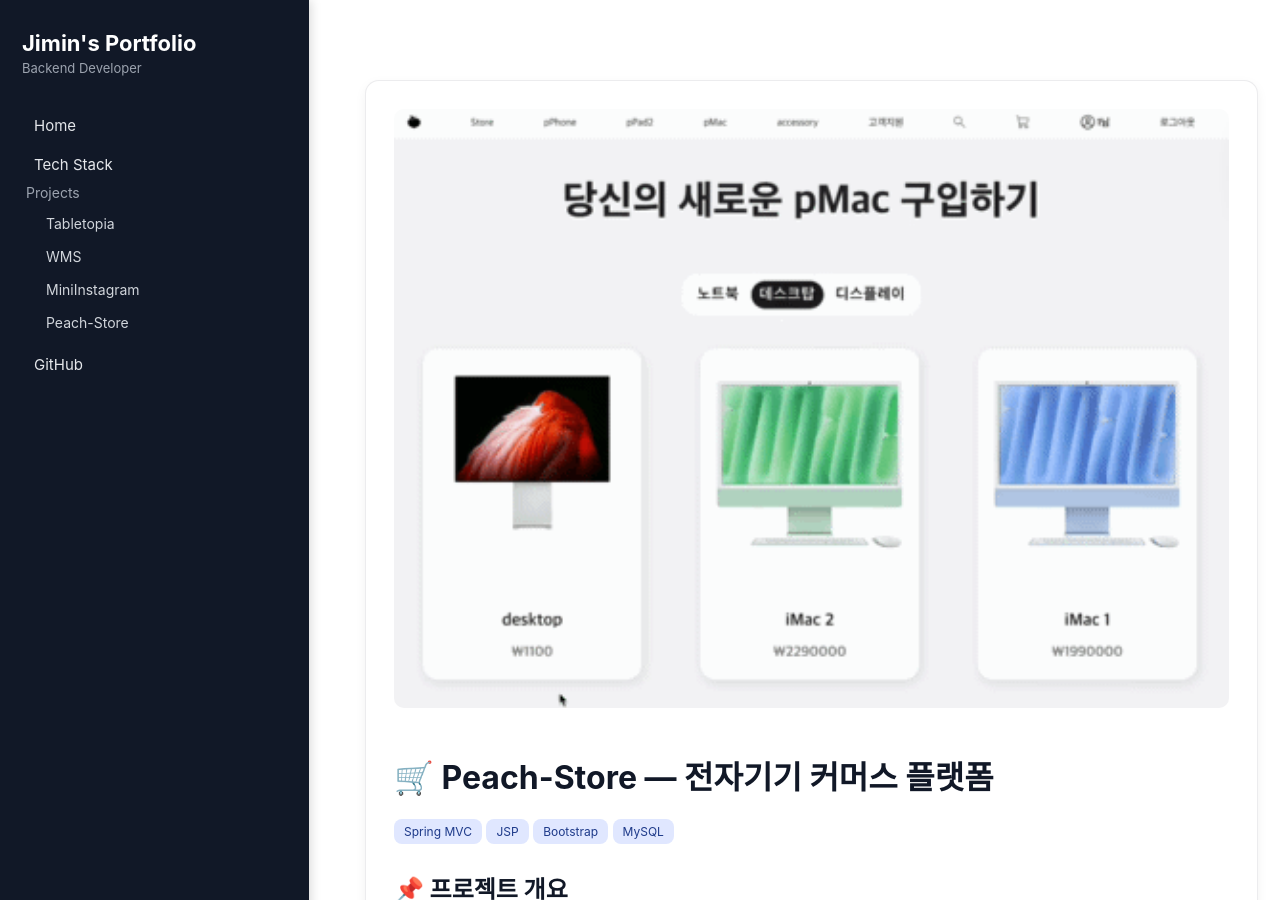
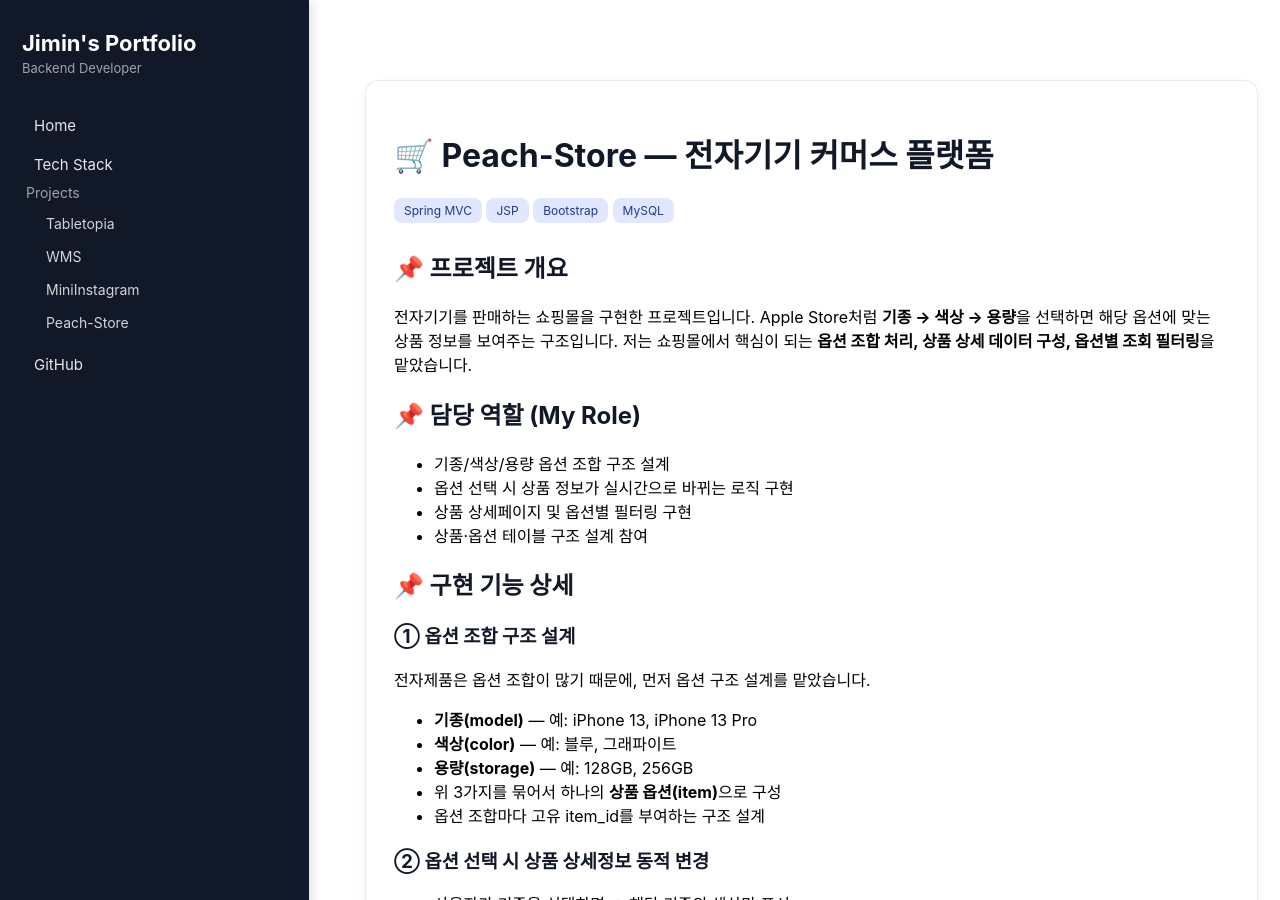
Before and after one commit to Shypanda0119/shypanda0119.github.io, a Jekyll site: the page built from projects/peachstore.html, in a window 1280 px wide and 900 px high. Built offline with Jekyll 4.4.1, drawn with Linux system fonts in a browser that asks for light colours.

Commit message:
Update peachstore.html

```diff
--- a/projects/peachstore.html
+++ b/projects/peachstore.html
@@ -4,8 +4,6 @@ layout: default
 
 <div class="page">
   <div class="project-card">
-
-    <img src="/assets/img/peachstore.png" class="project-img">
 
     <h1>🛒 Peach-Store — 전자기기 커머스 플랫폼</h1>
 
```
